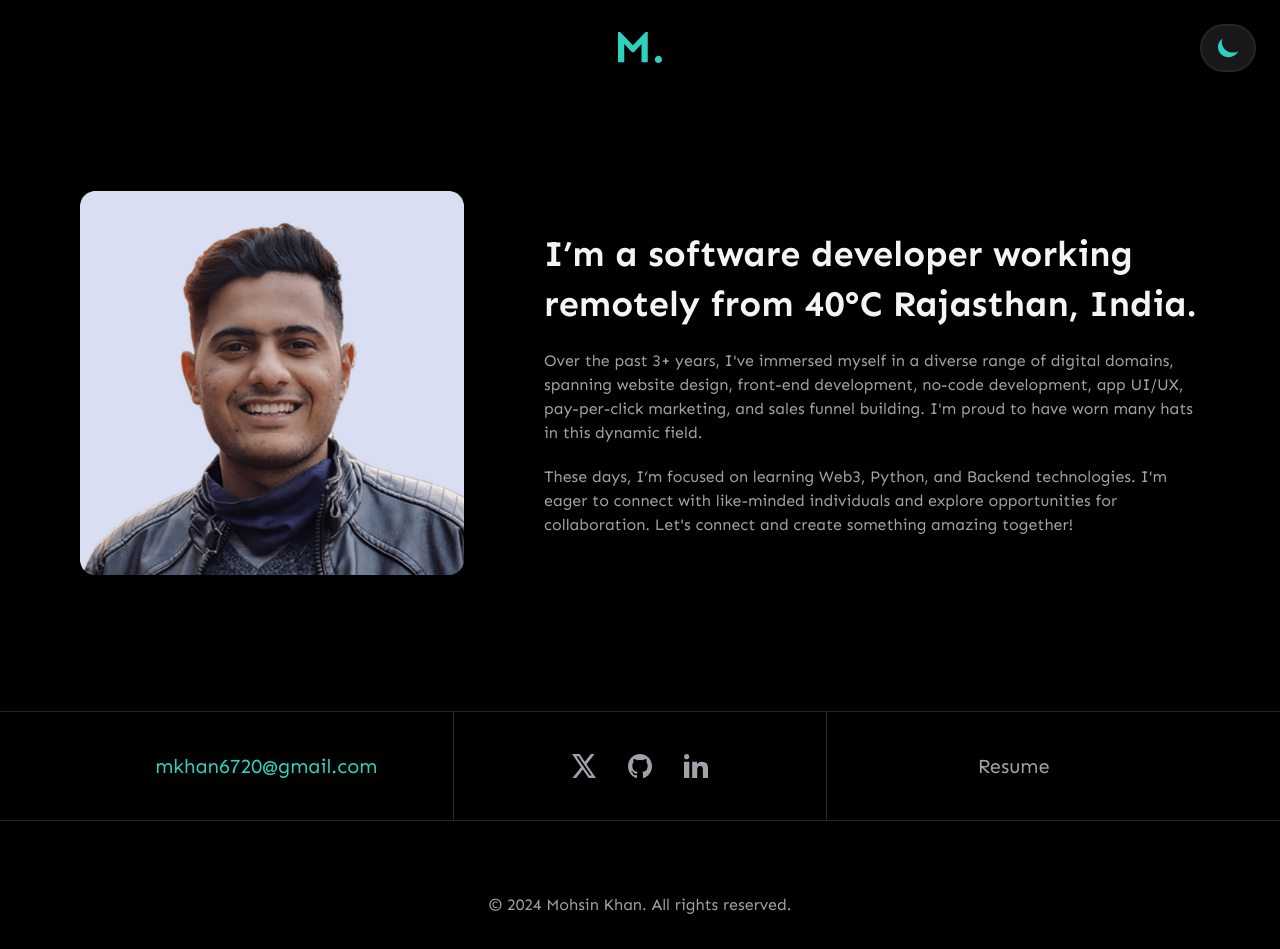
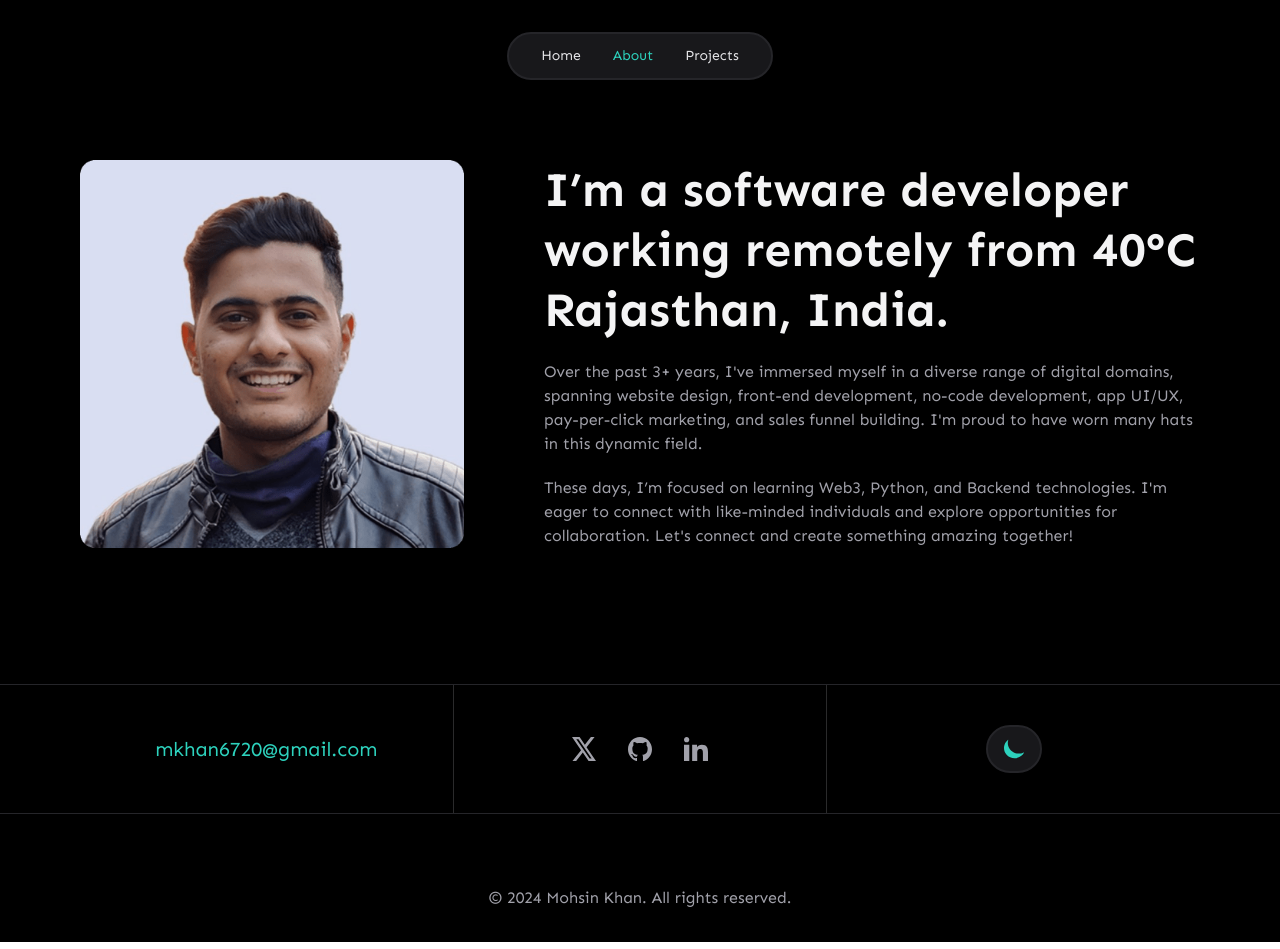
Before and after one commit to mohsin-khan07/Portfolio, a React (Vite) app: page /about in a window 1280 px wide. Built offline with nearby package versions, Linux system fonts and the light colour scheme.

Commit message:
navigation bar added

```diff
--- a/src/pages/About.jsx
+++ b/src/pages/About.jsx
@@ -8,7 +8,8 @@ export default function About() {
   }, []);
 
   return (
-    <section className="flex w-full flex-col gap-10 px-6 py-24 xs:gap-12 md:px-10 mdlg:gap-16 lg:gap-20 xl:px-20">
+    <section className="px-6 md:px-10 xl:px-20">
+      <section className="flex w-full flex-col gap-10 py-24 xs:gap-12 mdlg:gap-16 lg:gap-20">
         <section className="flex flex-col gap-12 mdlg:flex-row lg:gap-16 xl:gap-20">
           <img
             className="rounded-xl sm:max-w-xs lg:max-w-sm"
@@ -16,7 +17,7 @@ export default function About() {
             alt="Mohsin Khan"
           ></img>
           <section className="flex flex-col justify-center gap-4 lg:gap-5">
-          <h1 className="text-2xl font-bold text-grey1 transition-colors dark:text-grey8 sm:text-3xl sm:leading-[40px] xl:text-4xl xl:leading-[50px]">
+            <h1 className="text-3xl font-bold text-grey1 transition-colors dark:text-grey8 sm:text-4xl sm:leading-[50px] xl:text-5xl xl:leading-[60px]">
               I’m a software developer working remotely from 40°C Rajasthan,
               India.
             </h1>
@@ -29,10 +30,11 @@ export default function About() {
             </p>
             <p>
               These days, I’m focused on learning Web3, Python, and Backend
-            technologies. I'm eager to connect with like-minded individuals and
-            explore opportunities for collaboration. Let's connect and create
-            something amazing together!
+              technologies. I'm eager to connect with like-minded individuals
+              and explore opportunities for collaboration. Let's connect and
+              create something amazing together!
             </p>
+          </section>
         </section>
       </section>
     </section>
--- a/src/pages/Home.jsx
+++ b/src/pages/Home.jsx
@@ -18,9 +18,9 @@ export default function Home() {
 
 function Hero() {
   return (
-    <div className="flex flex-col items-center justify-center gap-12 py-24 text-center">
+    <div className="flex flex-col items-center justify-center gap-12 pb-24 pt-32 text-center">
       <div className="flex flex-col items-center justify-center gap-5 px-5 md:gap-10">
-        <div className="flex flex-col text-5xl font-bold leading-[50px] text-grey1 transition-colors dark:text-grey8 sm:leading-[60px] md:text-6xl md:leading-[80px] xl:gap-4 xl:text-8xl xl:leading-[90px]">
+        <div className="flex flex-col text-4xl font-bold leading-[45px] text-grey1 transition-colors dark:text-grey8 xs:text-5xl xs:leading-[50px] sm:leading-[60px] md:text-6xl md:leading-[80px] xl:gap-4 xl:text-8xl xl:leading-[90px]">
           <span>Hi, I’m Mohsin.</span>
           <span>
             A <span className="text-highlight">Developer</span>.
@@ -132,18 +132,6 @@ function Projects({ title, isInProgress }) {
   );
 }
 
-/* function TechStack({ tech }) {
-  return (
-    <div className="rounded bg-grey8 px-2 py-2 text-sm transition-colors dark:bg-grey3 xs:px-3">
-      {tech}
-    </div>
-  );
-} */
-
-/* function HLine() {
-  return <div className="border-b border-grey8 dark:border-grey3"></div>;
-} */
-
 function About() {
   const title = "About";
   const navigate = useNavigate();
--- a/src/pages/ProjectDetails.jsx
+++ b/src/pages/ProjectDetails.jsx
@@ -11,7 +11,7 @@ export default function ProjectDetails() {
   }, []);
 
   return (
-    <section className="grid items-center justify-center px-6 py-16 md:px-10 xl:px-20">
+    <section className="grid items-center justify-center px-6 py-24 md:px-10 xl:px-20">
       <section className="grid max-w-xl gap-16">
         <Name
           name={project.name}
--- a/src/pages/Projects.jsx
+++ b/src/pages/Projects.jsx
@@ -8,7 +8,7 @@ function Projects() {
   }, []);
 
   return (
-    <section className="py-24">
+    <section className="pt-24">
       <div className="px-6 md:px-10 xl:px-20">
         <h1 className="text-5xl font-bold text-grey1 dark:text-grey9">
           Things I’ve made.
--- a/src/ui/AppLayout.jsx
+++ b/src/ui/AppLayout.jsx
@@ -12,6 +12,7 @@ function AppLayout() {
         className={`bg-white text-grey3 transition-colors duration-200 dark:bg-black dark:text-grey6`}
       >
         <Header />
+
         <main>
           <Outlet />
         </main>
--- a/src/ui/Footer.jsx
+++ b/src/ui/Footer.jsx
@@ -1,5 +1,6 @@
 /* eslint-disable react/no-unescaped-entities */
 import SocialIcons from "./SocialIcons";
+import ThemeToggleBtn from "./ThemeToggleBtn";
 
 function Footer() {
   return (
@@ -45,7 +46,7 @@ function Contact() {
         </div>
         <section className="border-b border-grey8 dark:border-grey3 mdlg:border-l"></section>
         <div className="flex w-full items-center justify-center py-6 mdlg:py-10">
-          <a href="mailto:mkhan6720@gmail.com">Resume</a>
+          <ThemeToggleBtn />
         </div>
       </div>
     </section>
--- a/src/ui/Header.jsx
+++ b/src/ui/Header.jsx
@@ -1,28 +1,17 @@
-import { Link, NavLink } from "react-router-dom";
-import ThemeToggleBtn from "./ThemeToggleBtn";
+import { NavLink } from "react-router-dom";
 
 export default function Header() {
   return (
-    <div className="flex items-center justify-center px-6 py-8 sm:px-10 md:px-10 xl:px-20">
-      <Logo />
-      <ThemeToggleBtn />
-    </div>
-  );
-}
-
-function Logo() {
-  return (
-    <div className="w-11">
-      <Link to="/">
-        <img src="logo.svg" alt="logo"></img>
-      </Link>
-    </div>
-  );
-}
-
-/* function NavMenu() {
-  return (
-    <ul className="flex items-center justify-center gap-8 rounded-full border-2 border-grey8 bg-grey9 px-8 py-3 text-sm text-grey1 transition-colors duration-200 dark:border-grey2 dark:bg-grey1 dark:text-grey7">
+    <section className="flex items-center justify-center px-6 py-8 sm:px-10 md:px-10 xl:px-20">
+      <ul className="fixed top-8 z-10 flex items-center justify-center gap-6 rounded-full border-2 border-grey8 bg-grey9 px-6 py-3 text-xs text-grey1 transition-colors duration-200 dark:border-grey2 dark:bg-grey1 dark:text-grey7 xs:gap-8 xs:px-8 xs:text-sm">
+        <NavLink
+          to="/"
+          className={({ isActive }) => [
+            isActive ? "text-highlight" : "transition hover:text-highlight",
+          ]}
+        >
+          Home
+        </NavLink>
         <NavLink
           to="/about"
           className={({ isActive }) => [
@@ -39,14 +28,7 @@ function Logo() {
         >
           Projects
         </NavLink>
-      <li className="hover:text-highlight">
-        <a
-          href="https://drive.google.com/file/d/1hQCtfHYr63NLRkOMuN6-BYpq3GLqUoPp/view"
-          target="blank"
-        >
-          Resume
-        </a>
-      </li>
       </ul>
+    </section>
   );
-} */
+}
--- a/src/ui/ProjectsSection.jsx
+++ /dev/null
@@ -1,33 +0,0 @@
-function ProjectsSection({ logo, name, overview, url, repoLink }) {
-  return (
-    <div className="... overflow-hidden text-ellipsis rounded-xl border-2 border-grey8 bg-grey9 p-4 transition-colors dark:border-grey2 dark:bg-grey1 sm:p-8 md:p-10">
-      <div className="flex w-full flex-col justify-start gap-6">
-        <img className="h-10 w-10" src={logo}></img>
-        <div className="text-2xl font-bold text-grey1 transition-colors dark:text-grey8 sm:text-4xl">
-          {name}
-        </div>
-        <p className="text-grey3 dark:text-grey6">{overview}</p>
-        <div className="flex flex-col gap-3 sm:flex-row sm:items-center sm:gap-7">
-          <a
-            href={url}
-            target="blank"
-            className="flex items-center gap-2 text-grey6 transition hover:text-grey5 dark:text-grey5 dark:hover:text-grey6"
-          >
-            <img src="/icons/web.svg" className="h-4 w-4"></img>
-            {url.replace("https://", "")}
-          </a>
-          <a
-            href={repoLink}
-            target="blank"
-            className="flex items-center gap-2 text-grey6 transition hover:text-grey5 dark:text-grey5 dark:hover:text-grey6"
-          >
-            <img src="/icons/github.svg" className="h-4 w-4"></img>
-            {repoLink.replace("https://github.com/mohsin-khan07/", "")}
-          </a>
-        </div>
-      </div>
-    </div>
-  );
-}
-
-export default ProjectsSection;
--- a/src/ui/ThemeToggleBtn.jsx
+++ b/src/ui/ThemeToggleBtn.jsx
@@ -4,7 +4,6 @@ export default function ThemeToggleBtn() {
   const { isDark, toggleDarkMode } = useDarkMode();
 
   return (
-    <div className="fixed right-3 top-3 flex md:right-6 md:top-6">
     <button
       onClick={toggleDarkMode}
       className="flex items-center justify-center gap-8 rounded-full border-2 border-grey8 bg-grey9 px-4 py-3 text-sm text-grey7 dark:border-grey2 dark:bg-grey1"
@@ -15,6 +14,5 @@ export default function ThemeToggleBtn() {
         className="h-5 w-5 transition duration-200 hover:scale-75"
       ></img>
     </button>
-    </div>
   );
 }
```
Lines whose indentation alone changed are shown as unchanged.
